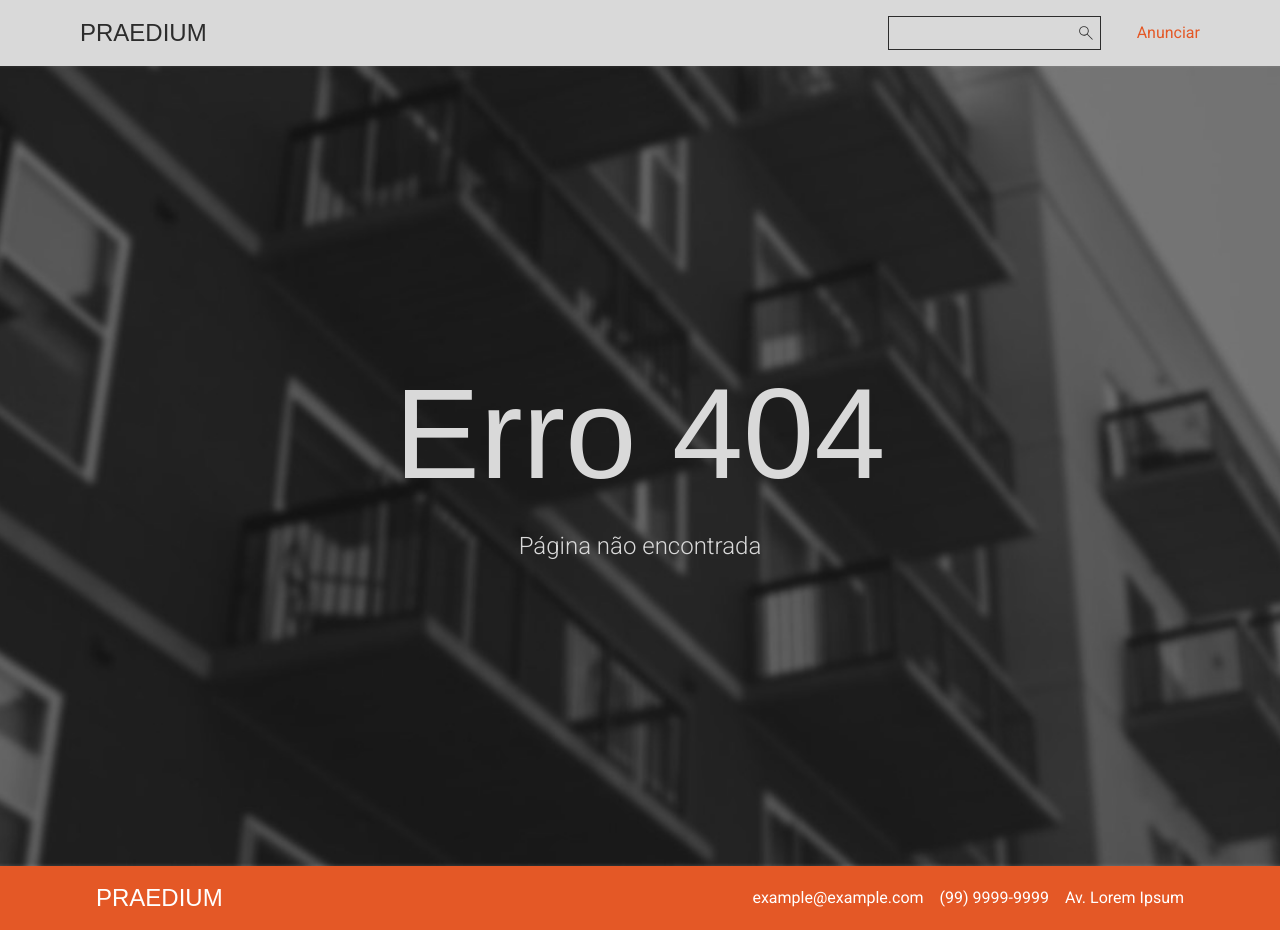
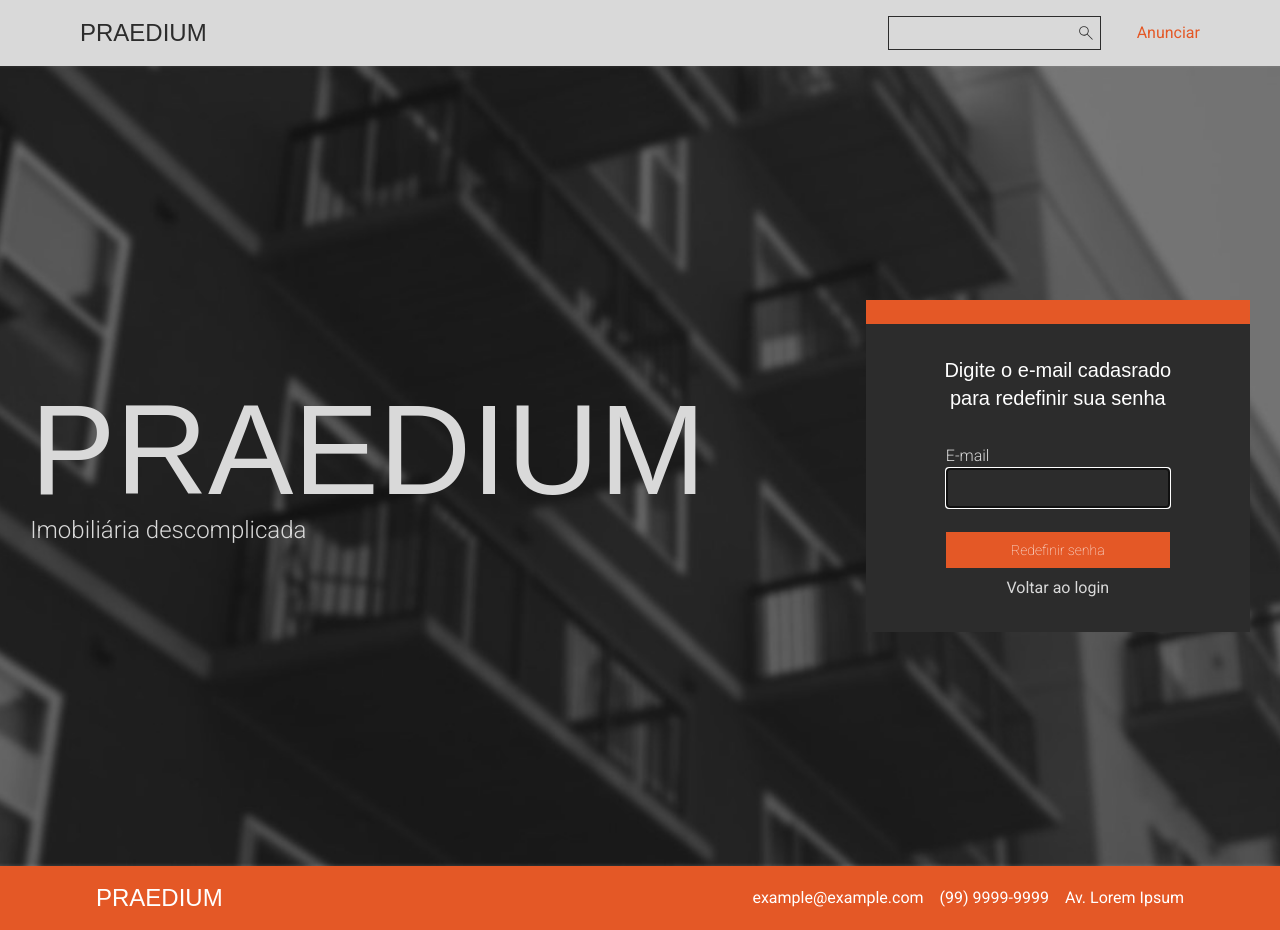
Before and after one commit to izuca/Praedium, a Next.js app in the folder frontend/: page /esqueceu-senha in a window 1280 px wide. Before the commit this address had no page. Built offline with nearby package versions, Linux system fonts and the light colour scheme; no server answers; a web font is replaced by a local one.

Commit message:
Autenticação: - Página de Esqueceu a senha - Centralização do texto do AuthSessionStatus

```diff
--- a/frontend/src/app/(auth)/AuthSessionStatus.tsx
+++ b/frontend/src/app/(auth)/AuthSessionStatus.tsx
@@ -3,7 +3,7 @@ const AuthSessionStatus = ({ status, className, ...props }: any) => {
 		<>
 			{status && (
 				<div
-					className={`${className} font-medium text-sm text-orange`}
+					className={`${className} font-medium text-center text-sm text-orange`}
 					{...props}
 				>
 					{status}
--- /dev/null
+++ b/frontend/src/app/(auth)/esqueceu-senha/page.tsx
@@ -0,0 +1,79 @@
+'use client';
+
+import Link from 'next/link';
+import Hero from '@/components/hero';
+import { useAuth } from '@/hooks/auth';
+import { useState } from 'react';
+import ErroEntrada from '@/components/erroEntrada';
+import AuthSessionStatus from '../AuthSessionStatus';
+
+export default function RecuperacaoSenha() {
+	const { forgotPassword } = useAuth({
+		middleware: 'guest',
+		redirectIfAuthenticated: '/perfil',
+	});
+
+	const [email, setEmail] = useState('');
+	const [errors, setErrors]: any = useState([]);
+    const [status, setStatus]: any = useState(null);
+
+	const submitForm = async (event: any) => {
+		event.preventDefault();
+
+		forgotPassword({
+			email,
+			setErrors,
+            setStatus
+		});
+	};
+	return (
+		<Hero height="min-h-screen">
+			<div className="bg-black flex flex-col gap-8 w-96">
+				<div className="bg-orange h-6" />
+				<div className="flex justify-center">
+					<h1 className="text-xl font-serif font-thin text-white-900 text-center w-60">
+						Digite o e-mail cadasrado para redefinir sua senha
+					</h1>
+				</div>
+                <AuthSessionStatus className="mb-4" status={status} />
+				<form
+					className="flex flex-col items-center gap-2 pb-8"
+					onSubmit={submitForm}
+				>
+					<div className="mb-4">
+						<label
+							htmlFor="email"
+							className="block text-base font-light text-white-600"
+						>
+							E-mail
+						</label>
+						<input
+							type="email"
+							id="email"
+							value={email}
+							name="email"
+							required
+							autoFocus
+							onChange={(event) => setEmail(event.target.value)}
+							className="w-56 py-2 px-3 text-sm bg-black border-solid border hover:border-2 focus:border-2 text-white-600 font-thin border-white-600 placeholder-white-600 "
+						/>
+						<ErroEntrada messages={errors.email} className="mt-2" />
+					</div>
+
+					<button
+						type="submit"
+						className="w-56 py-2 px-3 bg-orange text-white-900 text-sm font-thin"
+					>
+						Redefinir senha
+					</button>
+					<Link
+						href={'/login'}
+						className="text-white-600 hover:text-orange"
+					>
+						Voltar ao login
+					</Link>
+				</form>
+			</div>
+		</Hero>
+	);
+}
```
